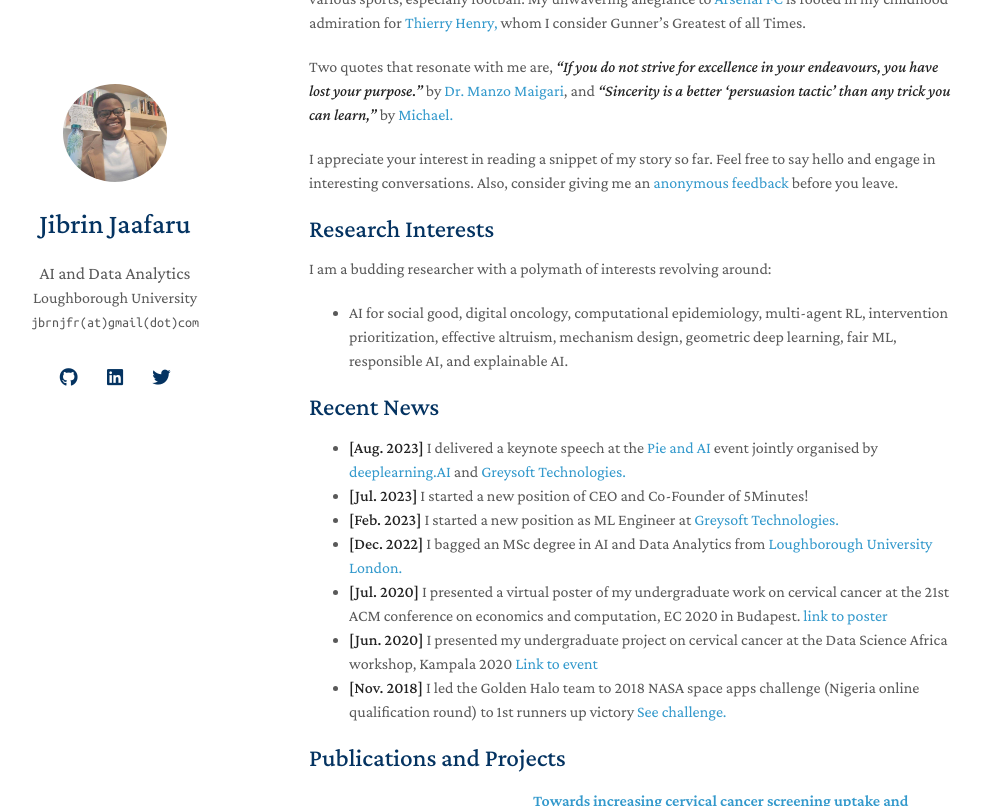
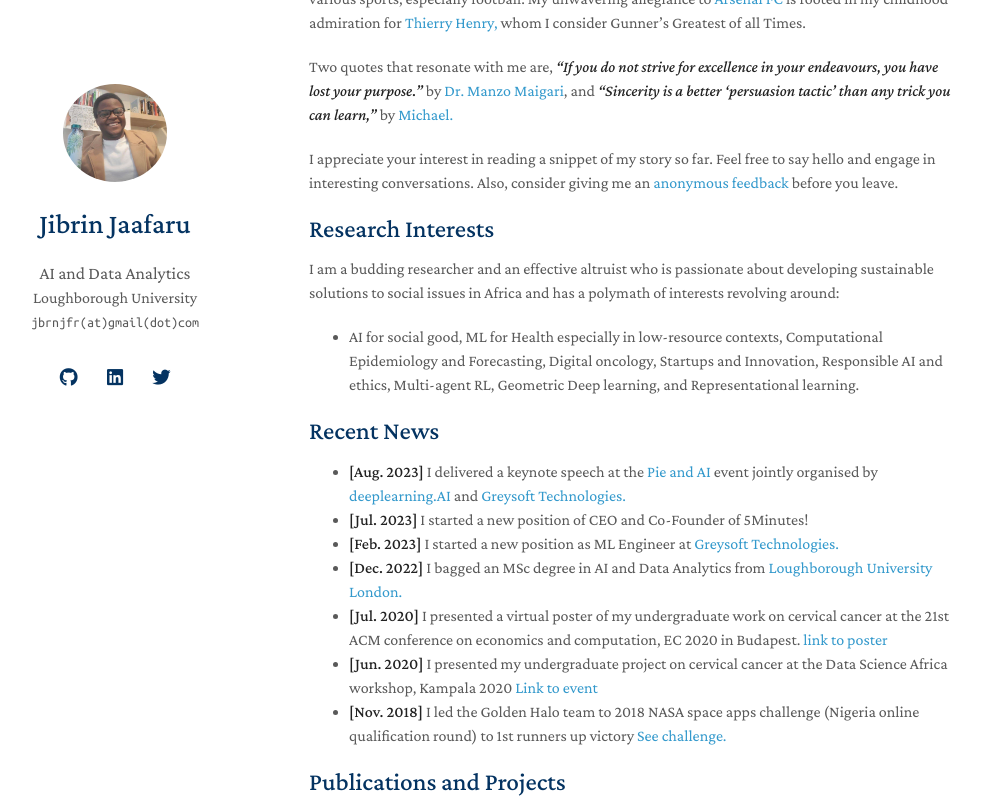
Before and after one commit to jibrinx/jibrinx.github.io, a Jekyll site: the page built from index.md, in a window 1280 px wide and 900 px high, scrolled down 656 px, cut to the strip 0-806 px from the top of the window. Shown: the whole strip, without its empty margins (161-1142 px from the left). Built offline with Jekyll 4.4.1, drawn with Linux system fonts in a browser that asks for light colours; nearby versions of some CDN libraries; a style sheet for code colours, icons or effects is not loaded.

Commit message:
Update index.md

```diff
--- a/index.md
+++ b/index.md
@@ -18,8 +18,8 @@ I appreciate your interest in reading a snippet of my story so far. Feel free to
 
 
 ## Research Interests
-I am a budding researcher with a polymath of interests revolving around:
-- AI for social good, digital oncology, computational epidemiology, multi-agent RL, intervention prioritization, effective altruism, mechanism design, geometric deep learning, fair ML, responsible AI, and explainable AI.
+I am a budding researcher and an effective altruist who is passionate about developing sustainable solutions to social issues in Africa and has a polymath of interests revolving around:
+- AI for social good, ML for Health especially in low-resource contexts, Computational Epidemiology and Forecasting, Digital oncology, Startups and Innovation, Responsible AI and ethics, Multi-agent RL, Geometric Deep learning, and Representational learning.
 
 ## Recent News
 
```
